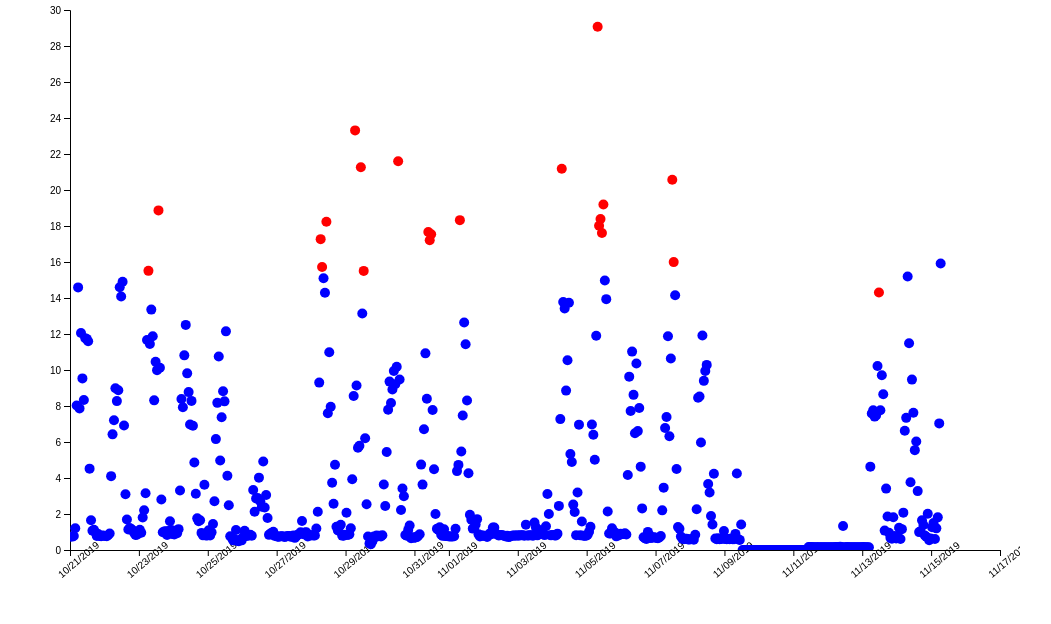
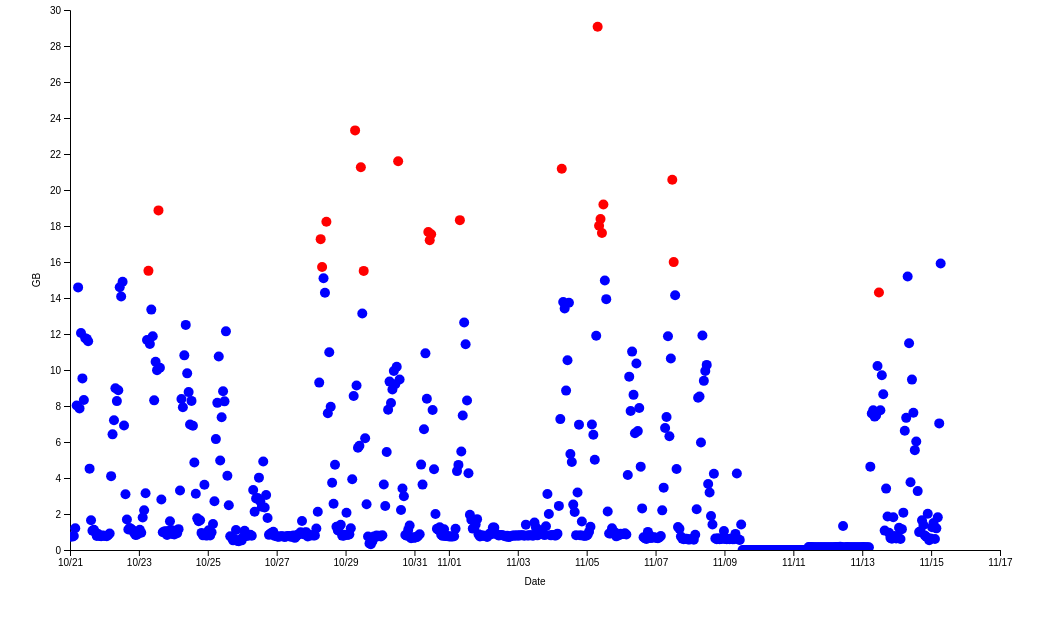
Before and after one commit to nidamunir/d3-Scatter-Time-Plot-with-Zooming, a React (Create React App) app: page / in a window 1280 px wide. Shown: the top 624 px of the page, without its empty margins (120-1171 px from the left). Built offline with nearby package versions, Linux system fonts and the light colour scheme.

Commit message:
Add tool tip axis labels

```diff
--- a/src/ScatterPlot/ScatterPlot.js
+++ b/src/ScatterPlot/ScatterPlot.js
@@ -1,6 +1,6 @@
 // lib
 import React, { Component } from "react";
-import ReactTooltip from "react-tooltip";
+import moment from "moment";
 
 // src
 import ScatterPlotInner from "./ScatterPlotInner2";
@@ -8,34 +8,23 @@ import { mapAnomalyData } from "./utils";
 import { anomalies } from "../anomalies";
 
 export default class ScatterPlot extends Component {
-  // componentDidUpdate() {
-  //   ReactTooltip.rebuild();
-  // }
   render() {
     const data = mapAnomalyData(anomalies);
     return (
       <React.Fragment>
-        <ReactTooltip
-        //   id="tooltip"
-        //   getContent={datumAsText => {
-        //     console.log("text", datumAsText);
-        //     if (datumAsText == null) {
-        //       return;
-        //     }
-        //     let d = JSON.parse(datumAsText);
-        //     return (
-        //       <div>
-        //         <p>ID: {d.id}</p>
-        //         <p>Category: {d.category}</p>
-        //       </div>
-        //     );
-        //   }}
-        />
         <ScatterPlotInner
           data={data}
           width={1000}
           height={600}
           // tickFormat="%b %d, %y"
+          yAxisLabel="GB"
+          xAxisLabel="Date"
+          tooltipFormatter={d =>
+            `<div>
+            <span>${moment(d.x).format("MMM DD YYYY, hh:mma")}</span></br>
+            <span>${d.y.toFixed(2)} GB</span>
+          </div>`
+          }
         />
       </React.Fragment>
     );
--- a/src/ScatterPlot/ScatterPlotInner2.js
+++ b/src/ScatterPlot/ScatterPlotInner2.js
@@ -6,9 +6,10 @@ import { axisBottom, axisLeft } from "d3-axis";
 import { select, selectAll } from "d3-selection";
 import { timeFormat } from "d3-time-format";
 import { extent } from "d3-array";
+import ReactTooltip from "react-tooltip";
 
 // src
-import { multiFormat } from "./utils";
+import { multiFormat, formatTooltip } from "./utils";
 
 const margin = {
   top: 10,
@@ -16,18 +17,6 @@ const margin = {
   bottom: 50,
   left: 50
 };
-
-// const getAxes = (width, height, tickFormat) => {
-//   const innerWidth = width - margin.left - margin.right;
-//   const innerHeight = height - margin.top - margin.bottom;
-//   var x = scaleTime().range([0, innerWidth]);
-//   var y = scaleLinear().range([innerHeight, 0]);
-//   var xAxis = axisBottom(x).tickFormat(
-//     tickFormat ? timeFormat(tickFormat) : multiFormat
-//   );
-//   var yAxis = axisLeft(y);
-//   return { x, y, xAxis, yAxis };
-// };
 
 export default class ScatterPlotInner extends Component {
   state = {
@@ -40,7 +29,6 @@ export default class ScatterPlotInner extends Component {
   componentDidMount() {
     console.log("did mount");
     const { width, height, tickFormat, data } = this.props;
-    // const { x, y, xAxis, yAxis } = getAxes(width, height, tickFormat);
     const brush = d3.brush().on("end", this.brushended);
 
     const innerWidth = width - margin.left - margin.right;
@@ -55,10 +43,9 @@ export default class ScatterPlotInner extends Component {
     y.domain(extent(data, d => d.y)).nice();
 
     selectAll("circle").data(data);
-    select(this.refs.xAxis)
-      .call(xAxis)
-      .selectAll("text")
-      .attr("transform", "rotate(-40)");
+    select(this.refs.xAxis).call(xAxis);
+    // .selectAll("g.tick text")
+    // .attr("transform", "rotate(-40)");
     d3.select(this.refs.yAxis).call(yAxis);
     select(this.refs.brush).call(brush);
 
@@ -94,9 +81,9 @@ export default class ScatterPlotInner extends Component {
       .duration(750);
     select(".axis--x")
       .transition(t)
-      .call(xAxis)
-      .selectAll("text")
-      .attr("transform", "rotate(-40)");
+      .call(xAxis);
+    // .selectAll("g.tick text")
+    // .attr("transform", "rotate(-40)");
     select(".axis--y")
       .transition(t)
       .call(yAxis);
@@ -112,13 +99,22 @@ export default class ScatterPlotInner extends Component {
 
   render() {
     console.log("render");
-    const { width, height, data } = this.props;
+    const {
+      width,
+      height,
+      data,
+      yAxisLabel,
+      xAxisLabel,
+      tooltipFormatter = formatTooltip
+    } = this.props;
     const { x, y } = this.state;
     const innerWidth = width - margin.left - margin.right;
     const innerHeight = height - margin.top - margin.bottom;
 
     return (
       <div>
+        <ReactTooltip multiline type="light" effect="float" html />
+
         <div id="scatterPlotSvg">
           <div className="legend">
             <svg className="scatter" width={width} height={height}>
@@ -129,16 +125,32 @@ export default class ScatterPlotInner extends Component {
                   className={["axis", "axis--x"].join(" ")}
                   transform={"translate(0," + innerHeight + ")"}
                   ref="xAxis"
-                  //   ref={node => select(node).call(axisLeft(y))}
-                ></g>
-                {/* call(xAxis) .selectAll("text") .attr("transform", "rotate(-40)"); //
-          .style("text-anchor", "start"); */}
-                <g
-                  // transform={"translate(" + innerHeight + ", 0)"}
-                  className={["axis", "axis--y"].join(" ")}
-                  ref="yAxis"
-                  // call yaxis
-                ></g>
+                >
+                  <text
+                    className="x-label"
+                    textAnchor="middle"
+                    fill="black"
+                    transform={"translate(" + innerWidth / 2 + ", " + 35 + ")"}
+                  >
+                    {xAxisLabel}
+                  </text>
+                </g>
+                <g className={["axis", "axis--y"].join(" ")} ref="yAxis">
+                  <text
+                    className="y-label"
+                    textAnchor="middle"
+                    fill="black"
+                    transform={
+                      "translate(" +
+                      -30 +
+                      ", " +
+                      innerHeight / 2 +
+                      ") rotate(-90)"
+                    }
+                  >
+                    {yAxisLabel}
+                  </text>
+                </g>
                 {/* svg .append("g") .attr("class", "brush") .call(brush) .append("g")
               .attr("transform",); */}
                 <g className="brush" ref="brush">
@@ -161,7 +173,7 @@ export default class ScatterPlotInner extends Component {
                       r={5}
                       cx={x(d.x)}
                       cy={y(d.y)}
-                      data-tip={d.x}
+                      data-tip={tooltipFormatter(d)}
                       style={{ fill: d.color }}
                     ></circle>
                   ))}
--- a/src/ScatterPlot/utils/index.js
+++ b/src/ScatterPlot/utils/index.js
@@ -28,9 +28,9 @@ export const mapAnomalyData = anomalyData => {
 export const multiFormat = date => {
   const formatMillisecond = timeFormat(".%L");
   const formatSecond = timeFormat(":%S");
-  const formatDateTime = timeFormat("%m/%d, %I:%M%p");
+  const formatDateTime = timeFormat("%I:%M%p");
   // const formatHour = d3.timeFormat("%m/%d, %I:%M%p");
-  const formatStandard = timeFormat("%m/%d/%Y");
+  const formatStandard = timeFormat("%m/%d");
   // return (d3.timeSecond(date) < date
   //   ? formatMillisecond
   //   : d3.timeMinute(date) < date
@@ -55,3 +55,9 @@ export const multiFormat = date => {
     ? formatStandard
     : formatStandard)(date);
 };
+
+export const formatTooltip = d =>
+  `<div>
+    <span>${d.x}</span></br>
+    <span>${d.y}</span>
+  </div>`;
```
